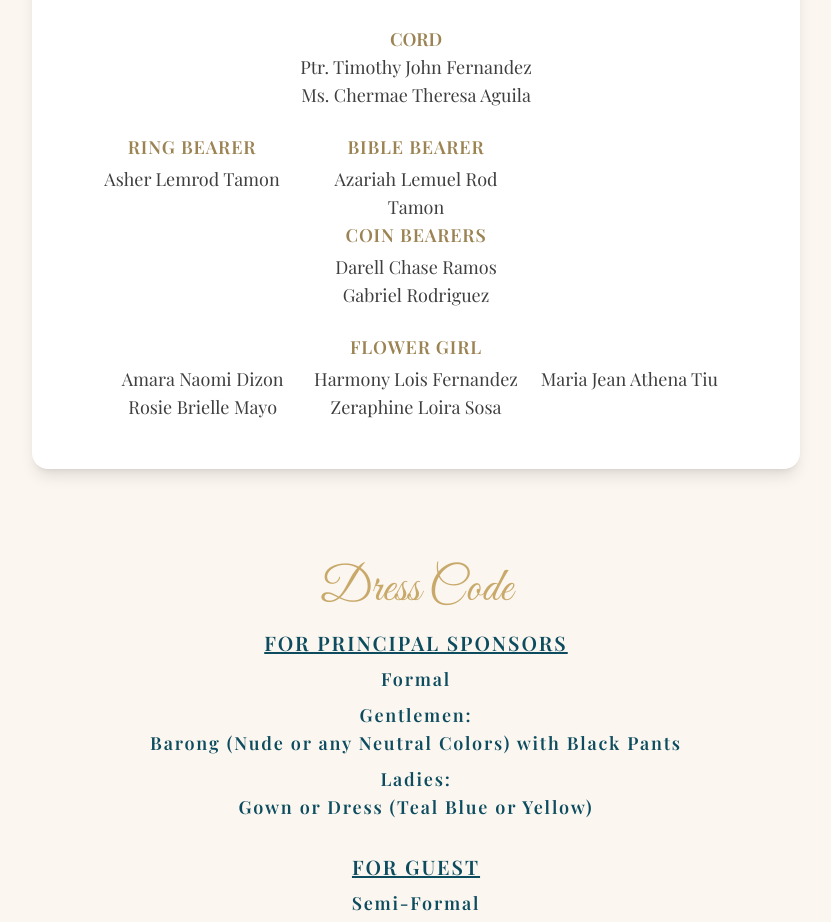
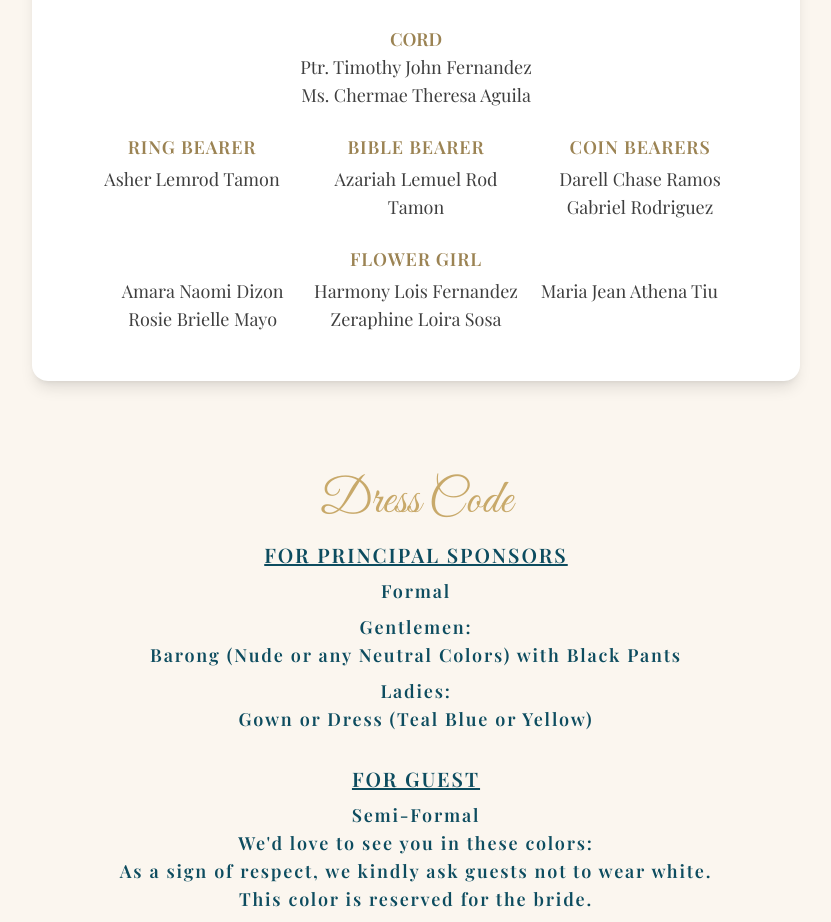
Before and after one commit to aopalero/verj-ann-wedding-invitation, a Next.js app: page / in a window 1280 px wide. Shown: the part 7241-8163 px from the top of the page, without its empty margins (224-1055 px from the left). Built offline with nearby package versions, Linux system fonts and the light colour scheme; a web font is replaced by a local one.

Commit message:
Updated repo

```diff
--- a/app/page.tsx
+++ b/app/page.tsx
@@ -461,12 +461,12 @@ export default function WeddingLanding() {
                 <div className="font-serif uppercase text-lg font-semibold mb-1 text-[#9B8353] tracking-wider">Bible Bearer</div>
                 <div className="font-serif text-base text-sm md:text-lg">Azariah Lemuel Rod Tamon</div>
               </div>
-              <div className="hidden md-block">
+              <div className="hidden md:block">
                 <div className="font-serif uppercase text-lg font-semibold mb-1 text-[#9B8353] tracking-wider">Coin Bearers</div>
                 <div className="font-serif text-base text-sm md:text-lg">Darell Chase Ramos<br/>Gabriel Rodriguez</div>
               </div>
             </div>
-            <div className="w-full text-center block md-hidden">
+            <div className="w-full text-center block md:hidden">
                 <div className="font-serif uppercase text-lg font-semibold mb-1 text-[#9B8353] tracking-wider">Coin Bearers</div>
                 <div className="font-serif text-base text-sm md:text-lg">Darell Chase Ramos<br/>Gabriel Rodriguez</div>
             </div>
```
